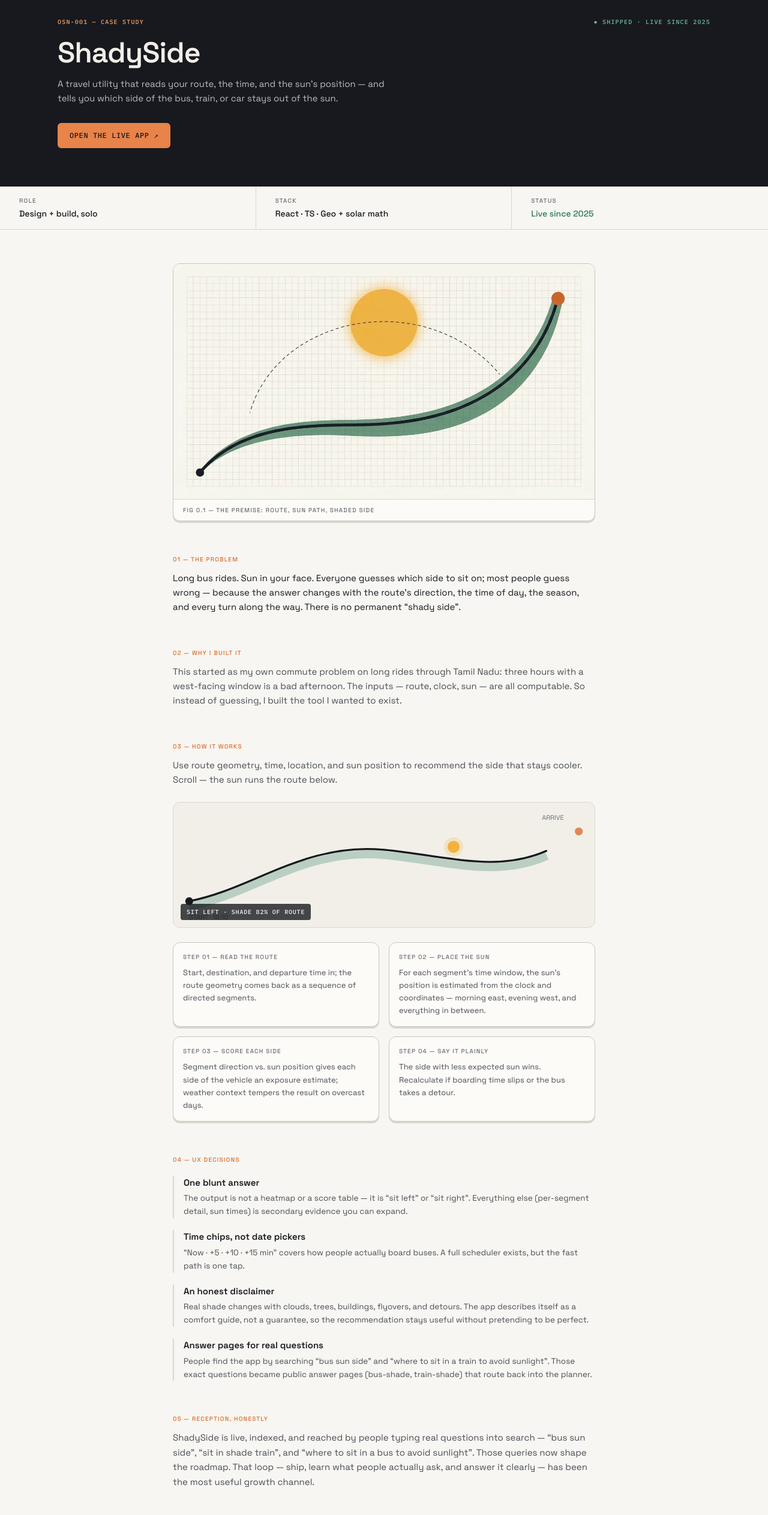
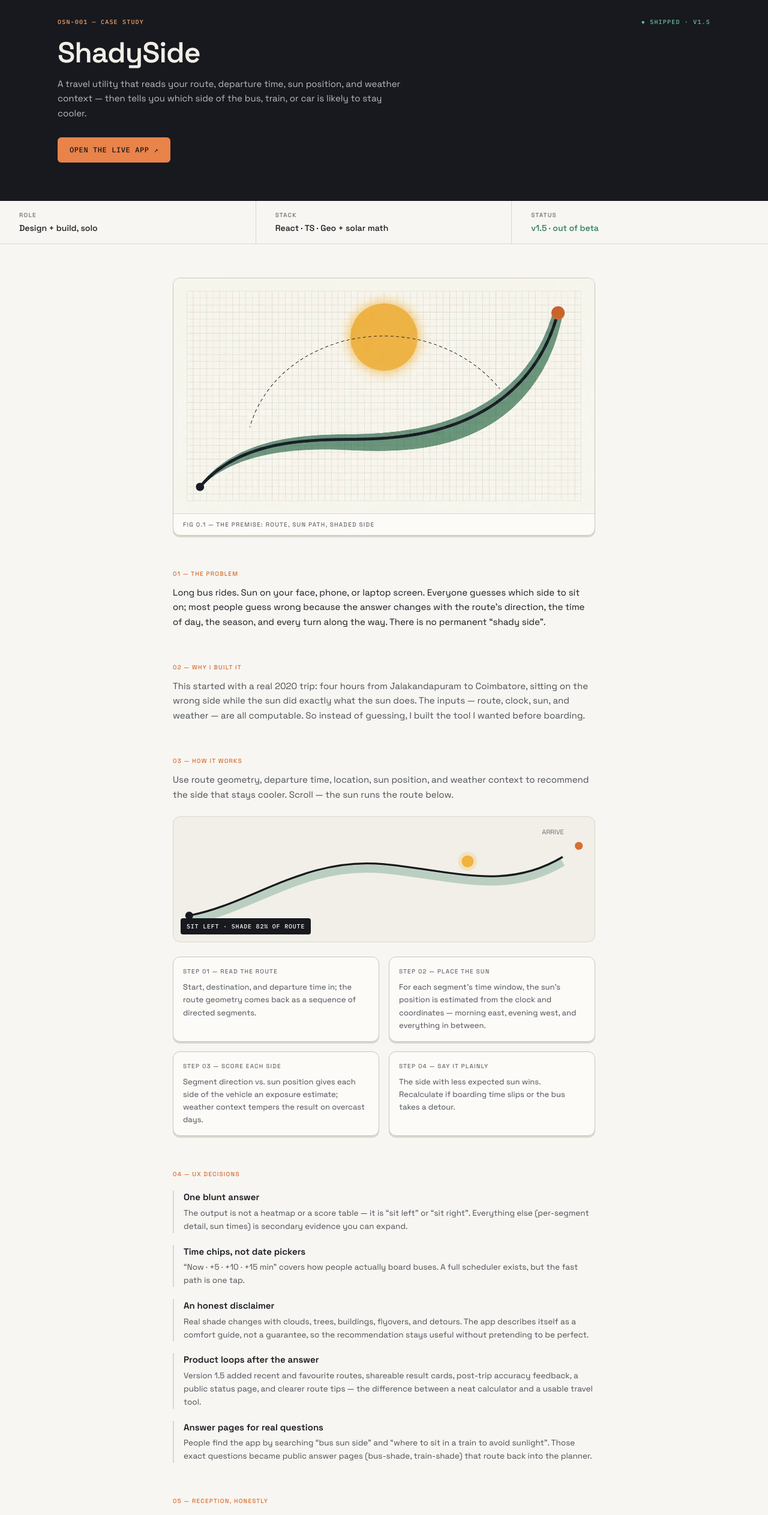
Before and after one commit to osnaren/osnaren, a Next.js app: page /projects/shadyside in a window 1280 px wide. Shown: the part 100-2626 px from the top of the page at 60% size. Built offline with nearby package versions, Linux system fonts and the light colour scheme.

Commit message:
docs(portfolio): ✏️ refine project stories
- Ground ShadySide, TheFlames, and Forest Fire copy in public launch context

- Clarify demo scope, safety limits, and source-backed product details

```diff
--- a/src/app/projects/forest-fire-c4/page.tsx
+++ b/src/app/projects/forest-fire-c4/page.tsx
@@ -14,7 +14,7 @@
 export const metadata: Metadata = {
   title: 'Forest Fire Image Classification Dataset — Dataset',
   description:
-    'A 4,823-image Kaggle dataset of forest scenes across four classes — fire, no fire, smoke, and smokefire — published by Obuli Sai Naren.',
+    'The 4,823-image Forest Fire C4 dataset behind Obuli Sai Naren’s Fire Ecology paper and public TensorFlow.js classifier demo.',
 };
 
 export default function ForestFireC4Page() {
@@ -24,7 +24,7 @@
         eyebrow="OSN-008 — Dataset"
         status="● Public · CC BY-NC-SA 4.0"
         title="Forest Fire Image Classification Dataset"
-        lede="Four classes, because a fire detector that cannot separate smoke, flame, and fire-like scenes creates false alarms when clarity matters most."
+        lede="The dataset that turned a sixth-semester prototype into research and, later, a public classifier demo: fire, no fire, smoke, and fire+smoke."
         links={[
           {
             label: 'Open on Kaggle',
@@ -33,6 +33,7 @@
             primary: true,
           },
           { label: 'Dataset DOI', href: 'https://doi.org/10.34740/KAGGLE/DSV/3135325', external: true },
+          { label: 'Try the classifier', href: 'https://forestfire.osnaren.com/tool', external: true },
           { label: 'The paper', href: '/projects/forest-fire-detection' },
         ]}
       />
@@ -57,10 +58,10 @@
 
         <CaseSection index="02" title="Why it exists">
           <p>
-            Most fire datasets are binary: fire, or not fire. Real detection is harder. Smoke appears before flame and
-            is the signal you actually want. Smoke without flame, flame without smoke, and both together are three
-            genuinely different situations for whoever is deciding whether to dispatch. Collapsing them into one label
-            throws away the distinction that matters operationally.
+            Most fire datasets are binary: fire, or not fire. The original college-project question was more specific:
+            could a simple image classifier tell fire, smoke, fire+smoke, and no-fire scenes apart? Smoke may appear
+            before flame. Flame without visible smoke is different from smoke without visible flame. Collapsing them
+            into one label throws away the distinction the model is supposed to learn.
           </p>
         </CaseSection>
 
@@ -104,7 +105,16 @@
           </p>
         </CaseSection>
 
-        <CaseSection index="05" title="What I learned">
+        <CaseSection index="05" title="The v2 demo">
+          <p>
+            The current Forest Fire Classifier v2 is a Next.js and TensorFlow.js rewrite of the old project. It runs
+            server-side inference, treats uploaded images as in-memory inputs, and rate-limits the API so the demo stays
+            usable. The site is explicit about its scope: this is a serious technical showcase, not a replacement for
+            real wildfire monitoring systems.
+          </p>
+        </CaseSection>
+
+        <CaseSection index="06" title="What I learned">
           <RuledList
             items={[
               'Choosing the label taxonomy is the real modelling decision. Everything downstream inherits it.',
--- a/src/app/projects/shadyside/page.tsx
+++ b/src/app/projects/shadyside/page.tsx
@@ -10,13 +10,13 @@
 export const metadata: Metadata = {
   title: 'ShadySide — Case Study',
   description:
-    'How ShadySide uses route geometry, time, and sun position to recommend the bus or train seat that stays out of the sun. A case study by Obuli Sai Naren.',
+    'How ShadySide grew from one sun-baked Tamil Nadu bus ride into a v1.5 travel utility that recommends the cooler side of a bus, train, or car.',
 };
 
 const meta = [
   { label: 'Role', value: 'Design + build, solo' },
   { label: 'Stack', value: 'React · TS · Geo + solar math' },
-  { label: 'Status', value: 'Live since 2025', ok: true },
+  { label: 'Status', value: 'v1.5 · out of beta', ok: true },
 ];
 
 const uxDecisions = [
@@ -31,6 +31,10 @@
   {
     title: 'An honest disclaimer',
     copy: 'Real shade changes with clouds, trees, buildings, flyovers, and detours. The app describes itself as a comfort guide, not a guarantee, so the recommendation stays useful without pretending to be perfect.',
+  },
+  {
+    title: 'Product loops after the answer',
+    copy: 'Version 1.5 added recent and favourite routes, shareable result cards, post-trip accuracy feedback, a public status page, and clearer route tips — the difference between a neat calculator and a usable travel tool.',
   },
   {
     title: 'Answer pages for real questions',
@@ -70,12 +74,12 @@
         <div className="mx-auto max-w-6xl px-5 py-12 sm:px-8 sm:py-16">
           <div className="flex flex-wrap items-center justify-between gap-3 font-mono text-[10px] font-medium tracking-[0.12em] uppercase">
             <span className="text-[#f2a369]">OSN-001 — Case study</span>
-            <span className="text-[#6fbf99]">● Shipped · Live since 2025</span>
+            <span className="text-[#6fbf99]">● Shipped · v1.5</span>
           </div>
           <h1 className="mt-5 text-4xl font-semibold tracking-[-0.02em] sm:text-5xl">ShadySide</h1>
           <p className="mt-4 max-w-xl text-[15px] leading-relaxed text-[#b9bcc4]">
-            A travel utility that reads your route, the time, and the sun’s position — and tells you which side of the
-            bus, train, or car stays out of the sun.
+            A travel utility that reads your route, departure time, sun position, and weather context — then tells you
+            which side of the bus, train, or car is likely to stay cooler.
           </p>
           <a
             href="https://shadyside.app"
@@ -118,18 +122,18 @@
         <Reveal as="section">
           <h2 className="label-mono text-accent">01 — The problem</h2>
           <p className="mt-3 text-[15px] leading-relaxed">
-            Long bus rides. Sun in your face. Everyone guesses which side to sit on; most people guess wrong — because
-            the answer changes with the route’s direction, the time of day, the season, and every turn along the way.
-            There is no permanent “shady side”.
+            Long bus rides. Sun on your face, phone, or laptop screen. Everyone guesses which side to sit on; most
+            people guess wrong because the answer changes with the route’s direction, the time of day, the season, and
+            every turn along the way. There is no permanent “shady side”.
           </p>
         </Reveal>
 
         <Reveal as="section">
           <h2 className="label-mono text-accent">02 — Why I built it</h2>
           <p className="text-muted mt-3 text-[15px] leading-relaxed">
-            This started as my own commute problem on long rides through Tamil Nadu: three hours with a west-facing
-            window is a bad afternoon. The inputs — route, clock, sun — are all computable. So instead of guessing, I
-            built the tool I wanted to exist.
+            This started with a real 2020 trip: four hours from Jalakandapuram to Coimbatore, sitting on the wrong side
+            while the sun did exactly what the sun does. The inputs — route, clock, sun, and weather — are all
+            computable. So instead of guessing, I built the tool I wanted before boarding.
           </p>
         </Reveal>
 
@@ -139,8 +143,8 @@
               03 — How it works
             </h2>
             <p className="text-muted mt-3 mb-6 text-[15px] leading-relaxed">
-              Use route geometry, time, location, and sun position to recommend the side that stays cooler. Scroll — the
-              sun runs the route below.
+              Use route geometry, departure time, location, sun position, and weather context to recommend the side that
+              stays cooler. Scroll — the sun runs the route below.
             </p>
           </Reveal>
           <RouteScene />
@@ -179,10 +183,10 @@
         <Reveal as="section">
           <h2 className="label-mono text-accent">05 — Reception, honestly</h2>
           <p className="text-muted mt-3 text-[15px] leading-relaxed">
-            ShadySide is live, indexed, and reached by people typing real questions into search — “bus sun side”, “sit
-            in shade train”, and “where to sit in a bus to avoid sunlight”. Those queries now shape the roadmap. That
-            loop — ship, learn what people actually ask, and answer it clearly — has been the most useful growth
-            channel.
+            The beta was small, but the feedback was specific enough to keep going: people understood the problem
+            immediately. After 1,000+ shade recommendations, ShadySide moved out of beta as v1.5. It is now live,
+            indexed, and reached by people typing real questions into search — “bus sun side”, “sit in shade train”, and
+            “where to sit in a bus to avoid sunlight”. Those queries now shape the roadmap.
           </p>
         </Reveal>
 
@@ -191,6 +195,9 @@
           <ul className="text-muted mt-3 flex list-none flex-col gap-2.5 text-[15px] leading-relaxed">
             <li className="border-line border-l-2 pl-4">
               Ship the earliest useful version — strangers used it the same week.
+            </li>
+            <li className="border-line border-l-2 pl-4">
+              A niche idea can still be a real product if the problem is felt sharply enough.
             </li>
             <li className="border-line border-l-2 pl-4">
               A blunt answer beats a clever visualization when someone is boarding a bus.
--- a/src/app/projects/theflames/page.tsx
+++ b/src/app/projects/theflames/page.tsx
@@ -8,7 +8,7 @@
 export const metadata: Metadata = {
   title: 'TheFlames — Project',
   description:
-    'TheFlames: the classic schoolyard FLAMES game rebuilt as a fast, free web toy by Obuli Sai Naren — automatic counting plus a manual mode for purists.',
+    'TheFlames: a long-unfinished hobby idea turned into a polished web version of the classic schoolyard FLAMES game, with auto and manual modes.',
 };
 
 const outcomes = [
@@ -33,7 +33,8 @@
           <h1 className="mt-5 text-4xl font-semibold tracking-[-0.02em] sm:text-5xl">TheFlames</h1>
           <p className="text-muted mt-4 max-w-xl text-[15px] leading-relaxed">
             The paper-and-pencil FLAMES game every Indian schoolkid knows — two names in, shared letters crossed out,
-            and the leftover count cycles F-L-A-M-E-S until one destiny remains. Rebuilt as a small, fast, free web toy.
+            and the leftover count cycles F-L-A-M-E-S until one destiny remains. An old hobby idea, finally finished as
+            a small, fast, free web toy.
           </p>
           <div className="mt-7 flex flex-wrap gap-3">
             <a
@@ -74,9 +75,34 @@
         <Reveal as="section">
           <h2 className="label-mono text-accent">Why it exists</h2>
           <p className="text-muted mt-3 text-[15px] leading-relaxed">
+            This was one of the first playful projects I wanted to build, but it sat unfinished for years. Shipping it
+            properly became the point: take a tiny memory-lane idea and give it the same care I would give a serious
+            product.
+          </p>
+        </Reveal>
+
+        <Reveal as="section">
+          <h2 className="label-mono text-accent">What shipped</h2>
+          <ul className="text-muted mt-4 flex list-none flex-col gap-2.5 text-[15px] leading-relaxed">
+            <li className="border-line border-l-2 pl-4">Auto mode with an animated reveal for the quick hit.</li>
+            <li className="border-line border-l-2 pl-4">
+              Manual mode for the paper-and-pencil ritual: cross out letters, then count it down yourself.
+            </li>
+            <li className="border-line border-l-2 pl-4">
+              Anonymous global charts, plus share and download options for results.
+            </li>
+            <li className="border-line border-l-2 pl-4">
+              No account wall; names are used for the result flow, not stored as personal profiles.
+            </li>
+          </ul>
+        </Reveal>
+
+        <Reveal as="section">
+          <h2 className="label-mono text-accent">Production-grade play</h2>
+          <p className="text-muted mt-3 text-[15px] leading-relaxed">
             Not every project needs to be serious to be built seriously. TheFlames is nostalgia with production-grade
-            care: TypeScript, proper SEO, no account required, and names are only used in the moment — the site keeps
-            nothing but anonymous stats for its trends chart.
+            care: TypeScript, proper SEO, responsive motion, and a result flow that feels playful without becoming
+            noisy.
           </p>
         </Reveal>
 
--- a/src/data/artifacts.ts
+++ b/src/data/artifacts.ts
@@ -65,8 +65,8 @@
     year: '2025 →',
     problem: 'Sun vs. bus seat',
     summary:
-      'A shade-friendly travel planner. Enter start, destination, and departure time; ShadySide compares route direction with estimated sun position and recommends the side of the bus, train, or car that stays cooler.',
-    tags: ['React', 'TypeScript', 'Route geometry', 'Solar position', 'SEO'],
+      'Born from a sun-baked Jalakandapuram-to-Coimbatore bus ride, ShadySide compares route direction, departure time, sun position, and weather context to recommend the cooler side of a bus, train, or car.',
+    tags: ['React', 'TypeScript', 'Route geometry', 'Solar position', 'v1.5'],
     links: [
       { label: 'Case study', href: '/projects/shadyside', primary: true },
       { label: 'Live app', href: 'https://shadyside.app', external: true },
@@ -86,8 +86,8 @@
     year: '2025 →',
     problem: 'Nostalgia, computed',
     summary:
-      'The schoolyard FLAMES game — Friends, Love, Affection, Marriage, Enemies, Siblings — rebuilt as a fast, free web toy. Automatic mode does the counting; Manual Mode preserves the notebook ritual.',
-    tags: ['Next.js', 'TypeScript', 'Playful UX'],
+      'A long-unfinished hobby idea turned into a polished web toy: automatic FLAMES reveal, manual paper-and-pencil mode, anonymous global charts, and shareable results.',
+    tags: ['Next.js', 'TypeScript', 'Framer Motion', 'Playful UX'],
     links: [
       { label: 'Project page', href: '/projects/theflames', primary: true },
       { label: 'Live app', href: 'https://theflames.app', external: true },
@@ -108,7 +108,7 @@
     year: '2023',
     problem: 'Catastrophic forgetting in fire detection',
     summary:
-      'Peer-reviewed research in Fire Ecology (Springer) applying Learning without Forgetting to transfer-learned CNNs, so a fire-detection model can learn a new dataset without losing the one it was trained on.',
+      'Peer-reviewed Fire Ecology research that grew from a sixth-semester forest-fire classifier project, applying Learning without Forgetting so a model can learn new fire imagery without losing the old dataset.',
     tags: ['Deep learning', 'LwF', 'Xception', 'Fire Ecology'],
     links: [
       { label: 'Case study', href: '/projects/forest-fire-detection', primary: true },
@@ -218,8 +218,8 @@
     year: '2022 →',
     problem: 'Smoke ≠ fire ≠ both',
     summary:
-      '4,823 standardised forest images across four classes — fire, no fire, smoke, and smokefire — because a detector that cannot separate smoke from flame creates costly false alarms.',
-    tags: ['Kaggle', '4.8k images', '4 classes', 'CC BY-NC-SA 4.0'],
+      '4,823 standardised forest images across four classes — fire, no fire, smoke, and smokefire — powering both the Fire Ecology research and the public TensorFlow.js classifier demo.',
+    tags: ['Kaggle', '4.8k images', '4 classes', 'TensorFlow.js demo'],
     links: [
       { label: 'Case study', href: '/projects/forest-fire-c4', primary: true },
       { label: 'Kaggle', href: 'https://www.kaggle.com/datasets/obulisainaren/forest-fire-c4', external: true },
--- a/src/data/modules.ts
+++ b/src/data/modules.ts
@@ -24,7 +24,7 @@
     name: 'ShadySide',
     status: '● Shipped · Live',
     statusTone: 'ok',
-    copy: 'Pick the shady seat on any route.',
+    copy: 'Find the cooler side before boarding.',
     href: '/projects/shadyside',
     visual: 'route',
     wide: true,
@@ -36,7 +36,7 @@
     name: 'TheFlames',
     status: '● Live · Experiment',
     statusTone: 'ok',
-    copy: 'The classic FLAMES game, given a modern spark.',
+    copy: 'Old school FLAMES, finally shipped.',
     href: '/projects/theflames',
     visual: 'flames',
     tilt: 0.8,
--- a/src/data/story.ts
+++ b/src/data/story.ts
@@ -70,8 +70,8 @@
     title: 'ShadySide goes live',
     artifact: 'shadyside.app',
     caption:
-      'A question from every long bus ride — “which side stays out of the sun?” — became a real tool that strangers now find by typing that exact question into a search engine.',
-    lesson: 'Ship the earliest useful version. Then read what people actually search for.',
+      'A 2020 Jalakandapuram-to-Coimbatore bus ride made the problem painfully obvious. The beta stayed small, but 1,000+ shade recommendations later it grew into ShadySide v1.5.',
+    lesson: 'A niche idea can still be real if the frustration is sharp enough.',
     preview: 'route',
     link: { label: 'Read the case study', href: '/projects/shadyside' },
     accent: true,
@@ -84,7 +84,7 @@
     title: 'TheFlames, rebuilt',
     artifact: 'theflames.app',
     caption:
-      'The schoolyard FLAMES game rebuilt with modern tooling — automatic counting for speed, and a manual mode that preserves the notebook ritual.',
+      'One of the first hobby projects I wanted to build finally reached a polished public version: auto reveal, manual notebook mode, anonymous charts, and shareable results.',
     lesson: 'Playful software still deserves production-grade care.',
     preview: 'flames',
     link: { label: 'Project page', href: '/projects/theflames' },
@@ -123,8 +123,8 @@
     title: 'Forest fire detection, Fire Ecology',
     artifact: 'Journal article',
     caption:
-      'Open-access research in Springer’s Fire Ecology: Xception reached 98.72% on the original dataset, and Learning without Forgetting kept 96.89% of it while learning an unseen one.',
-    lesson: 'Writing research properly is half the research.',
+      'A sixth-semester classifier project matured into open-access Fire Ecology research: Xception reached 98.72% on the original dataset, and Learning without Forgetting kept 96.89% of it while learning an unseen one.',
+    lesson: 'Research is stronger when the dataset, demo, and limitations are all visible.',
     preview: 'paper',
     link: { label: 'Read the case study', href: '/projects/forest-fire-detection' },
   },
```
Also changed, not shown: src/app/projects/forest-fire-detection/page.tsx (+16 -6 lines).
